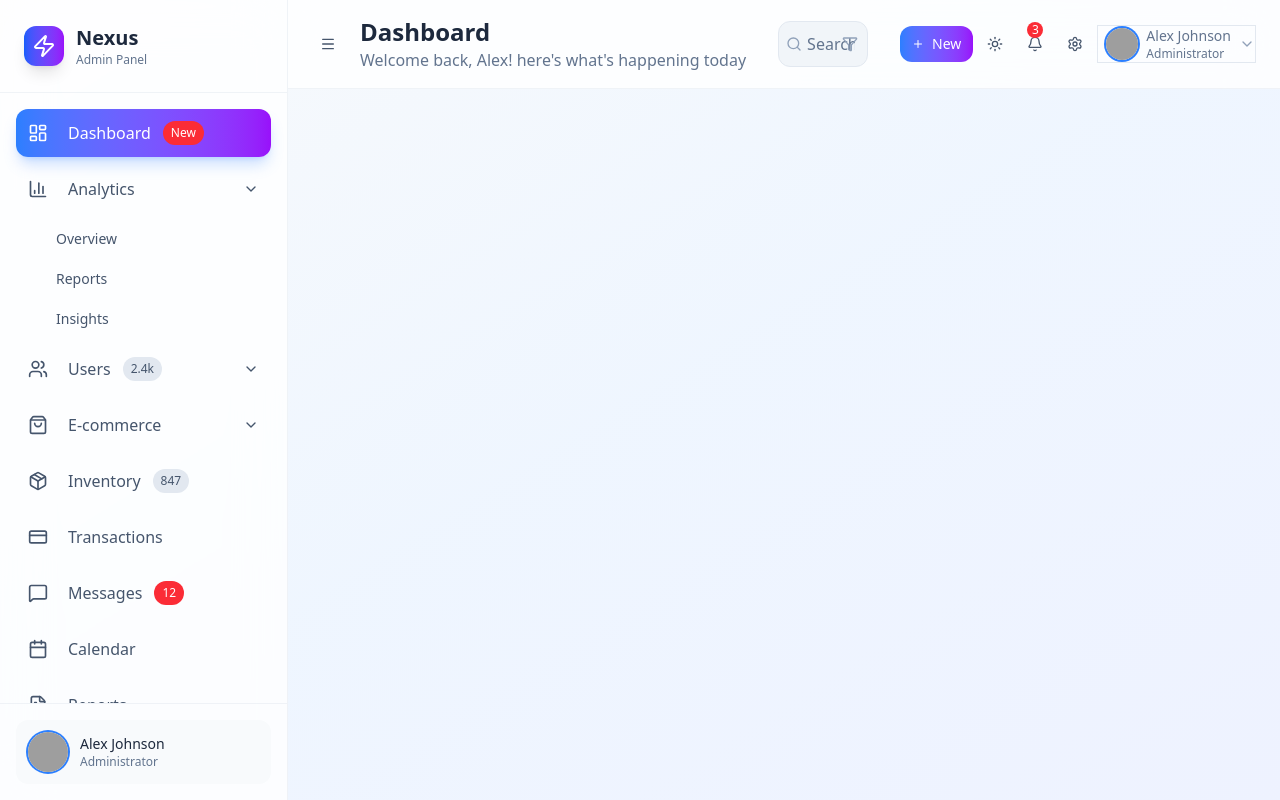
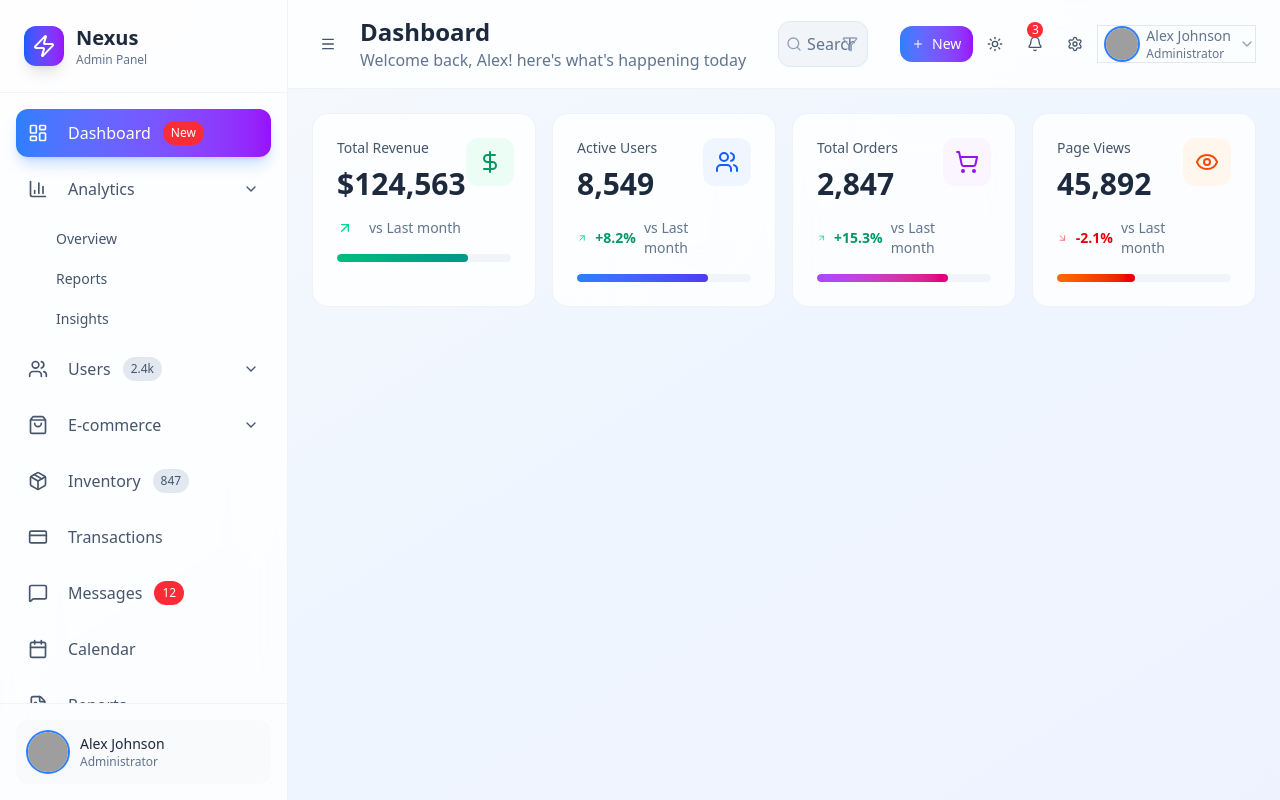
Before and after one commit to samadhirs/Admin-Dashboard, a React (Vite) app: page / in a window 1280 px wide. Built offline with nearby package versions, Linux system fonts and the light colour scheme; grey boxes are pictures that could not be loaded.

Commit message:
StatsGrid.jsx updated

```diff
--- a/src/App.jsx
+++ b/src/App.jsx
@@ -1,6 +1,7 @@
 import React, { useState } from 'react'
 import Sidebar from "./components/Layout/Sidebar";
 import Header from "./components/Layout/Header";
+import Dashboard from "./components/Dashboard/Dashboard";
 
 function App() {
   const [sideBarCollapsed, setSideBarCollapsed] = useState(false);
@@ -21,7 +22,14 @@
 
         <Header
           sidebarCollapsed={sideBarCollapsed}
-          onToggleSidebar={() => setSideBarCollapsed(!sideBarCollapsed)}/>
+          onToggleSidebar={() => setSideBarCollapsed(!sideBarCollapsed)}
+          />
+
+          <main className="flex-1 overflow-y-auto bg-transparent">
+            <div className="p-6 space-y-6">
+              {currentPage === "dashboard" && <Dashboard />}
+            </div>
+          </main>
         </div>
       </div>
     </div>
--- a/src/components/Dashboard/Dashboard.jsx
+++ b/src/components/Dashboard/Dashboard.jsx
@@ -0,0 +1,13 @@
+import React from 'react';
+import StatsGrid from "./StatsGrid";
+
+function Dashboard() {
+  return (
+    <div className="space-y-6">
+        {/* Stats Grid */}
+        <StatsGrid />
+    </div>
+  );
+}
+
+export default Dashboard
--- a/src/components/Dashboard/StatsGrid.jsx
+++ b/src/components/Dashboard/StatsGrid.jsx
@@ -0,0 +1,109 @@
+import React from 'react'
+import {
+  ArrowUpRight,
+  ArrowDownRight,
+  DollarSign,
+  Users,
+  ShoppingCart,
+  Eye,
+} from "lucide-react";
+
+const stats = [
+    {
+        title: "Total Revenue",
+        value: "$124,563",
+        Change: "+12.5%",
+        trend: "up",
+        icon: DollarSign,
+        color: "from-emerald-500 to-teal-600",
+        bgColor: "bg-emerald-50 dark:bg-emerald-900/20",
+        textColor: "text-emerald-600 dark:text-emerald-400",
+    },
+    {
+        title: "Active Users",
+        value: "8,549",
+        change: "+8.2%",
+        trend: "up",
+        icon: Users,
+        color: "from-blue-500 to-indigo-600",
+        bgColor: "bg-blue-50 dark:bg-blue-900/20",
+        textColor: "text-blue-600 dark:text-blue-400",
+    },
+    {
+        title: "Total Orders",
+        value: "2,847",
+        change: "+15.3%",
+        trend: "up",
+        icon: ShoppingCart,
+        color: "from-purple-500 to-pink-600",
+        bgColor: "bg-purple-50 dark:bg-purple-900/20",
+        textColor: "text-purple-600 dark:text-purple-400",
+    },
+    {
+        title: "Page Views",
+        value: "45,892",
+        change: "-2.1%",
+        trend: "down",
+        icon: Eye,
+        color: "from-orange-500 to-red-600",
+        bgColor: "bg-orange-50 dark:bg-orange-900/20",
+        textColor: "text-orange-600 dark:text-orange-400",
+    },
+];
+
+function StatsGrid() {
+  return (
+    <div className="grid grid-cols-1 md:grid-cols-2 xl:grid-cols-4 gap-4">
+        {stats.map((stats, index) => {
+            return (
+                <div className="bg-white/80 dark:bg-slate-900/80 backdrop-blur-xl rounded-2xl p-6
+        border border-slate-200/50 dark:border-slate-700/50 hover:shadow-xl
+        hover:shadow-slate-200/20 dark:hover:shadow-slate-900/20 transition-all duration-300
+        group" key={index}>
+
+            <div className="flex items-start justify-between">
+                <div className="flex-1">
+                    <p className="text-sm font-medium text-slate-600 dark:text-slate-400 mb-2">
+                        {stats.title}
+                    </p>
+                    <p className="text-3xl font-bold text-slate-800 dark:text-white mb-4">
+                        {stats.value}
+                    </p>
+                    <div className="flex items-center space-x-2">
+                        {stats.trend === "up" ? (<ArrowUpRight className="w-4 h-4 text-emerald-400 "/>
+                            ) : (
+                               <ArrowDownRight className="w-4 h-4 text-red-400 "/>
+                            )}
+                        <span className={`text-sm font-semibold ${stats.trend === "up" ?
+                             "text-emerald-600" : "text-red-600"}`}>
+                                {stats.change}
+                        </span>
+                        <span className="text-sm text-slate-500 dark:text-slate-400">
+                            vs Last month
+                        </span> {/*dark:text-slate-200*/}
+                    </div>
+                </div>
+                <div
+                className={`p-3 rounded-xl ${stats.bgColor} group-hover:scale-110 transition-all duration-300`}>
+                    {<stats.icon className={`w-6 h-6  ${stats.textColor}`}/>}
+                </div>
+            </div>
+                {/* Progressbar */}
+            <div className="mt-4 h-2 bg-slate-100 dark:bg-slate-800 rounded-full overflow-hidden">
+            <div
+                className={`h-full bg-gradient-to-r ${stats.color} rounded-full transition-all duration-100`}
+                style={{ width: stats.trend === "up" ? "75%" : "45%" }}>
+
+            </div>
+        </div>
+
+        </div>
+            );
+        })}
+
+
+    </div>
+  );
+}
+
+export default StatsGrid
```
